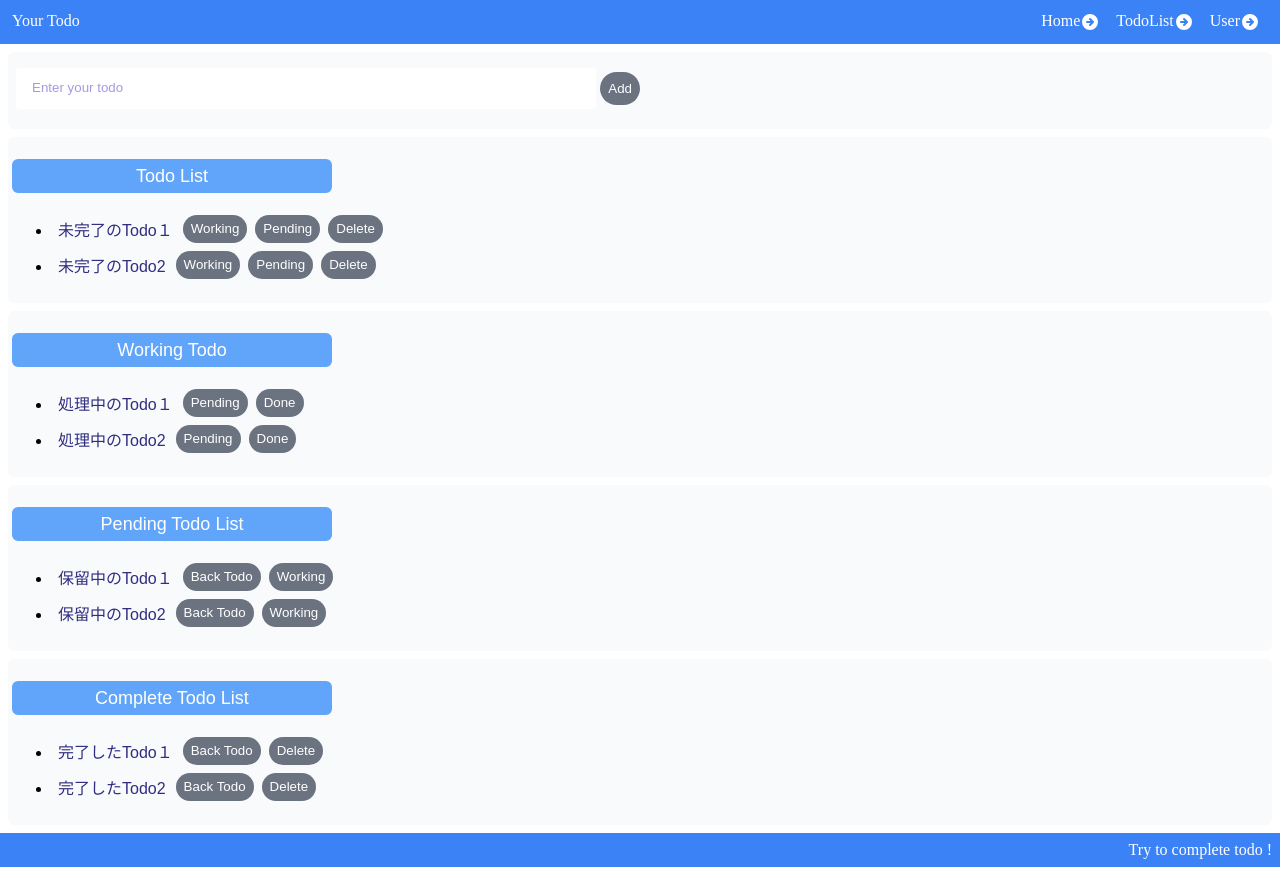
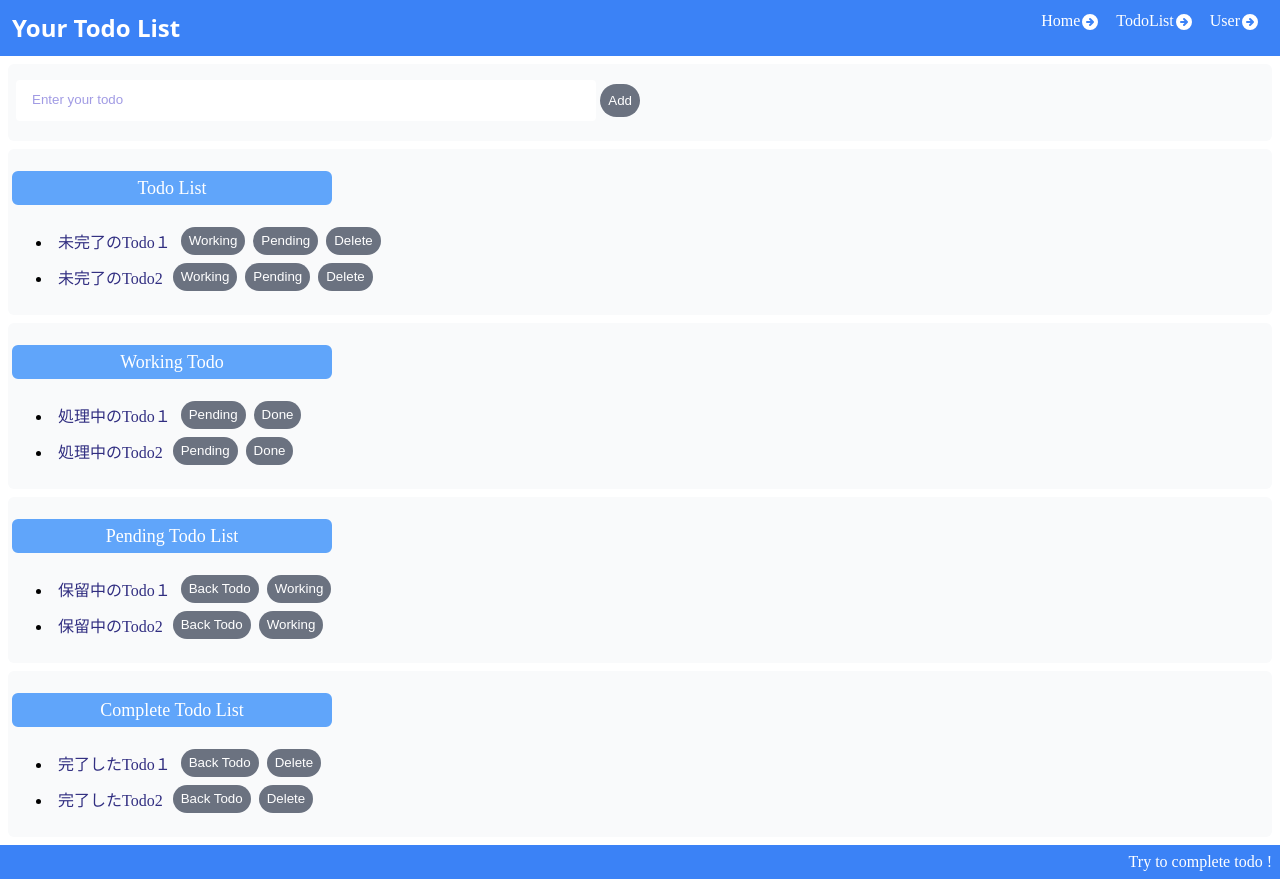
Before and after one commit to ttakuma17/react-env, a React (Create React App) app: page /todopage in a window 1280 px wide. Built offline with nearby package versions, Linux system fonts and the light colour scheme.

Commit message:
updated Readme

```diff
--- a/src/TodoPage.jsx
+++ b/src/TodoPage.jsx
@@ -1,4 +1,5 @@
 import React, { useState } from "react";
+import toast, { Toaster } from "react-hot-toast";
 import { CompleteTodo } from "./components/CompleteTodo";
 import { IncompleteTodo } from "./components/IncompleteTodo";
 import { InputTodo } from "./components/InputTodo";
@@ -23,6 +24,24 @@ export const TodoPage = () => {
     "完了したTodo１",
     "完了したTodo2",
   ]);
+  const toastNotify = (action) => {
+    switch (action) {
+      case "Input":
+        toast("Added new Todo");
+        break;
+      case "Update":
+        toast("Updated Todo status");
+        break;
+      case "Delete":
+        toast("Deleted your Todo");
+        break;
+      case "Complete":
+        toast("Completed your Todo !!!");
+        break;
+      // no default
+    }
+  };
+
   const onChangeTodoText = (event) => {
     setTodoText(event.target.value);
   };
@@ -31,6 +50,7 @@ export const TodoPage = () => {
     const newIncompleteTodo = [...incompleteTodo, todoText];
     setIncompleteTodo(newIncompleteTodo);
     setTodoText("");
+    toastNotify("Input");
   };
   const onClickDelete = (index, listname) => {
     switch (listname) {
@@ -38,6 +58,7 @@ export const TodoPage = () => {
         const newIncompleteTodo = [...incompleteTodo];
         newIncompleteTodo.splice(index, 1);
         setIncompleteTodo(newIncompleteTodo);
+        toastNotify("Delete");
         break;
       }
 
@@ -45,6 +66,7 @@ export const TodoPage = () => {
         const newCompleteTodo = [...completeTodo];
         newCompleteTodo.splice(index, 1);
         setCompleteTodo(newCompleteTodo);
+        toastNotify("Delete");
         break;
       }
       default: {
@@ -52,6 +74,7 @@ export const TodoPage = () => {
       }
     }
   };
+
   const onClickWorking = (index, listname) => {
     switch (listname) {
       case "incompletelist": {
@@ -63,6 +86,7 @@ export const TodoPage = () => {
         ];
         setWorkingTodo(newWorkingTodoForIncomplete);
         setIncompleteTodo(newIncompleteTodo);
+        toastNotify("Update");
         break;
       }
       case "pendinglist": {
@@ -71,6 +95,7 @@ export const TodoPage = () => {
         const newWorkingTodoForPending = [...workingTodo, pendingTodo[index]];
         setWorkingTodo(newWorkingTodoForPending);
         setPendingTodo(newPendingTodo);
+        toastNotify("Update");
         break;
       }
       default: {
@@ -89,6 +114,7 @@ export const TodoPage = () => {
         ];
         setPendingTodo(newPendingTodoforIncomplete);
         setIncompleteTodo(newIncompleteTodo);
+        toastNotify("Update");
         break;
       }
       case "workinglist": {
@@ -97,6 +123,7 @@ export const TodoPage = () => {
         const newPendingTodoForWorking = [...pendingTodo, workingTodo[index]];
         setPendingTodo(newPendingTodoForWorking);
         setWorkingTodo(newWorkingTodo);
+        toastNotify("Update");
         break;
       }
       default: {
@@ -110,6 +137,7 @@ export const TodoPage = () => {
     const newCompleteTodo = [...completeTodo, workingTodo[index]];
     setWorkingTodo(newWorkingTodo);
     setCompleteTodo(newCompleteTodo);
+    toastNotify("Complete");
   };
   const onClickBackTodo = (index, listname) => {
     switch (listname) {
@@ -122,6 +150,7 @@ export const TodoPage = () => {
         ];
         setIncompleteTodo(newIncompleteTodoBackFromComplete);
         setCompleteTodo(newCompleteTodo);
+        toastNotify("Update");
         break;
       }
       case "pendinglist": {
@@ -133,6 +162,7 @@ export const TodoPage = () => {
         ];
         setIncompleteTodo(newIncompleteTodoBackFromPending);
         setPendingTodo(newPendingTodo);
+        toastNotify("Update");
         break;
       }
       default: {
@@ -142,6 +172,7 @@ export const TodoPage = () => {
   };
   return (
     <div className="font-body">
+      <Toaster />
       <InputTodo
         todoText={todoText}
         onChange={onChangeTodoText}
--- a/src/components/Header.jsx
+++ b/src/components/Header.jsx
@@ -7,7 +7,9 @@ export const Header = () => {
   return (
     <BrowserRouter>
       <header className="bg-blue-500 p-2 block align-middle flex">
-        <p className="text-white mt-0 mb-0 p-1">Your Todo</p>
+        <h1 className="text-2xl text-white mt-0 mb-0 p-1 font-sans">
+          Your Todo List
+        </h1>
         <div className="flex w-25px ml-auto">
           <Link className="text-white no-underline mr-2 p-1 flex" to="/">
             Home
--- a/src/router/Router.jsx
+++ b/src/router/Router.jsx
@@ -26,6 +26,9 @@ export const Router = () => {
               <Route path={`${url}/detail`}>
                 <UserDetail />
               </Route>
+              <Route path="*">
+                <Page404 />
+              </Route>
             </Switch>
           );
         }}
--- a/tailwind.config.js
+++ b/tailwind.config.js
@@ -2,9 +2,8 @@ module.exports = {
   purge: ["./src/**/*.{js,jsx,ts,tsx}", "./public/index.html"],
   darkMode: false, // or 'media' or 'class'
   theme: {
-    extend: {},
-    fontFamily: {
-      body: ["sans-serif", "メイリオ", "Arial", "Impact"],
+    extend: {
+      fontFamily: {},
     },
     screens: {
       tablet: "640px",
```
Also changed, not shown: 1 other file (tests, documents, lock files or other folders).
